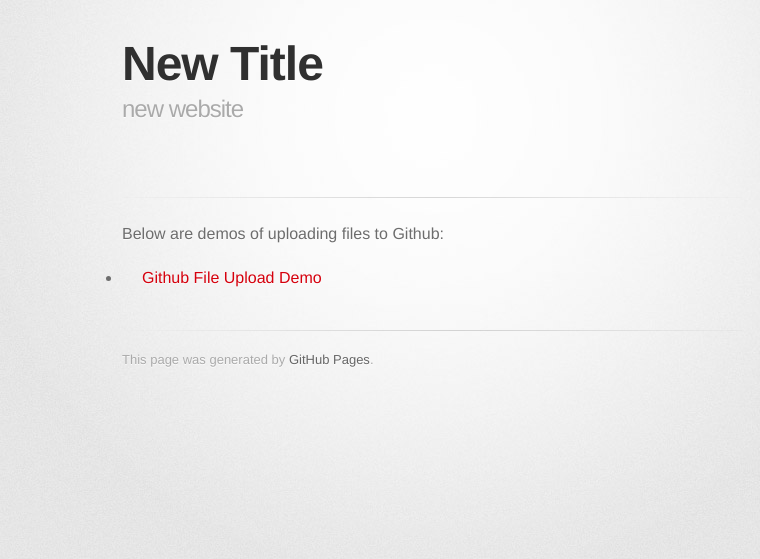
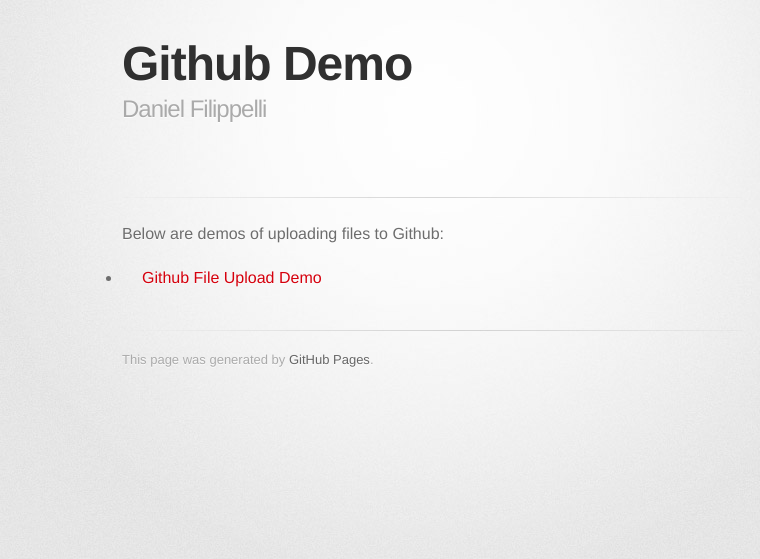
Before and after one commit to fillpd/fillpd.github.io, a Jekyll site: the page built from index.md, in a window 1280 px wide. Shown: the top 559 px of the page, without its empty margins (208-968 px from the left). Built offline with Jekyll 4.4.1, drawn with Linux system fonts in a browser that asks for light colours; some web fonts are replaced; our own code applies the rules of GitHub Pages for plain Markdown files.

Commit message:
Update index.md

```diff
--- a/index.md
+++ b/index.md
@@ -1,6 +1,6 @@
 ---
-title: New Title
-description: new website
+title: Github Demo
+description: Daniel Filippelli
 ---
 
 Below are demos of uploading files to Github:
```
